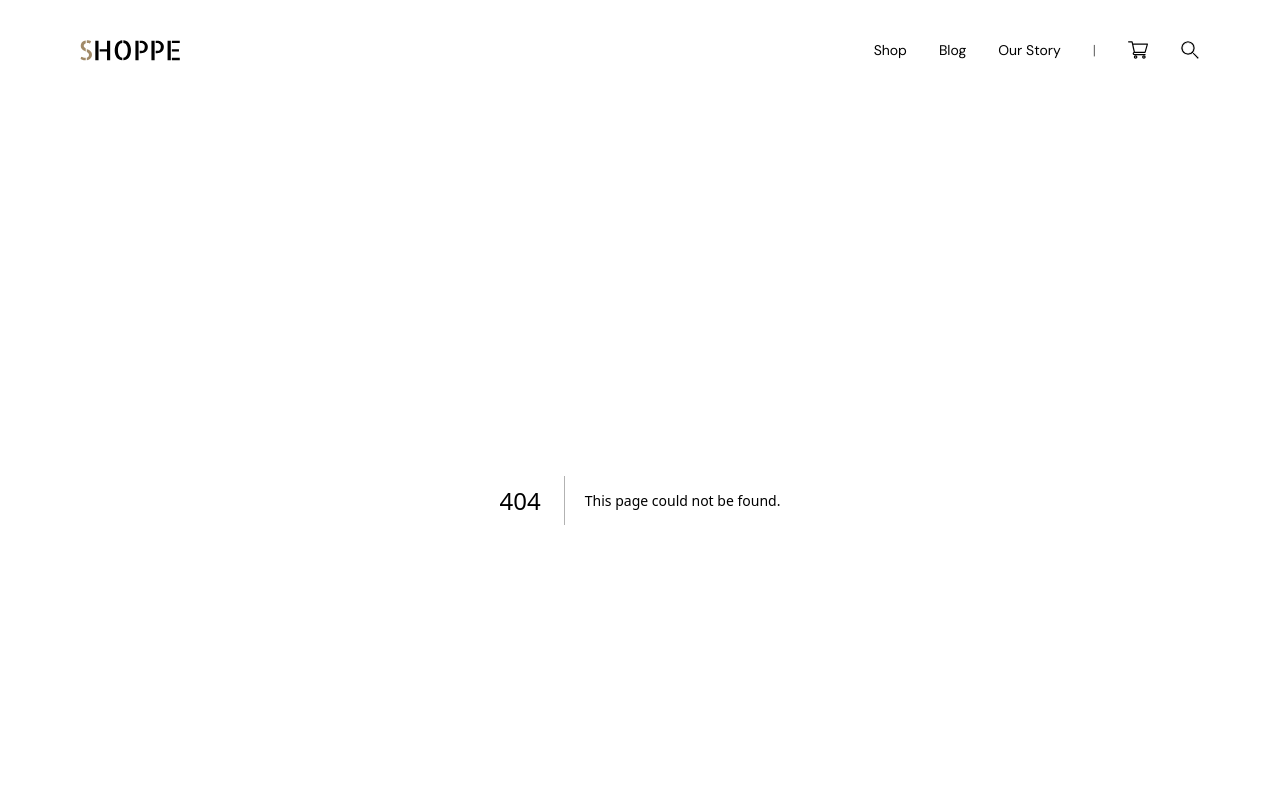
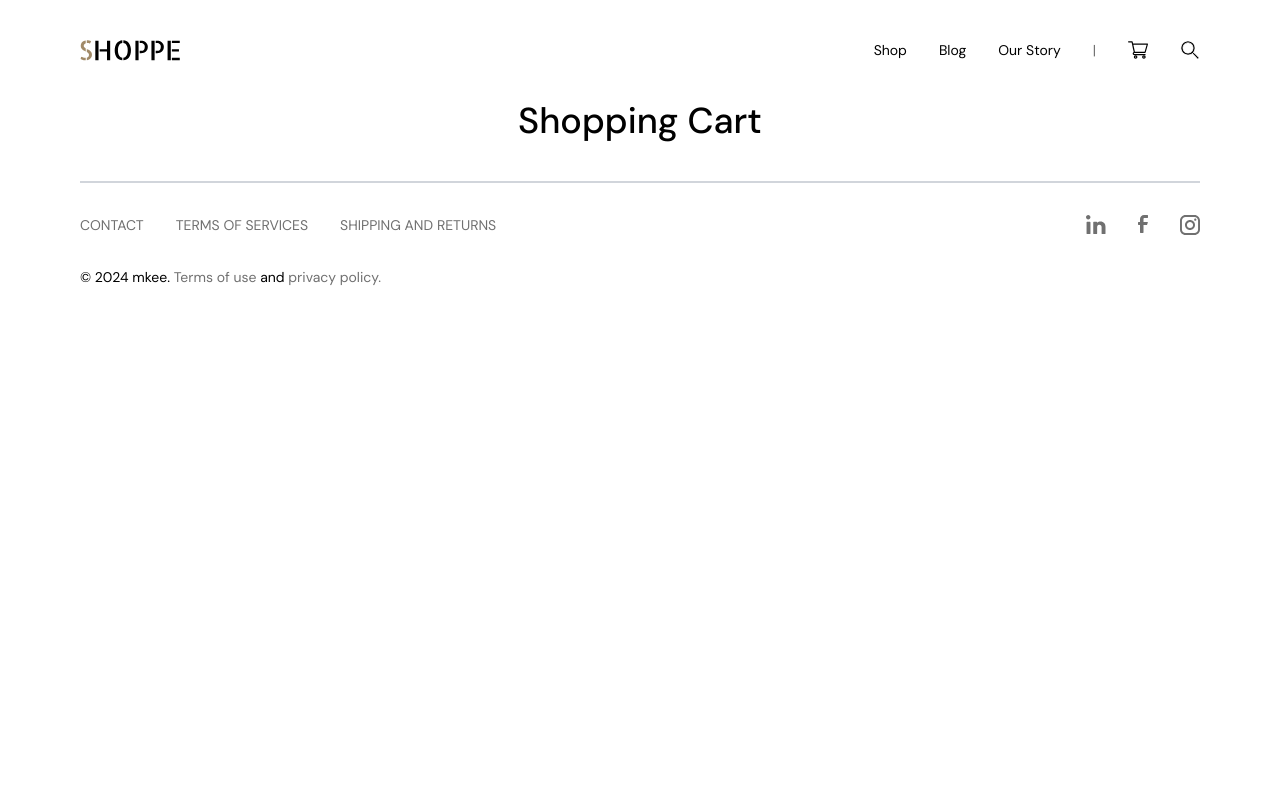
Before and after one commit to mokamaleldin/Shop, a Next.js app: page /Cart in a window 1280 px wide. Before the commit this address had no page. Shown: the top 800 px of the page. Built offline with nearby package versions, Linux system fonts and the light colour scheme.

Commit message:
update shoping bag

```diff
--- /dev/null
+++ b/src/app/(pages)/Cart/page.tsx
@@ -0,0 +1,9 @@
+const page = () => {
+    return (
+        <div>
+            <h2 className="text-4xl font-medium text-center">Shopping Cart</h2>
+
+        </div>
+    )
+}
+export default page
```
